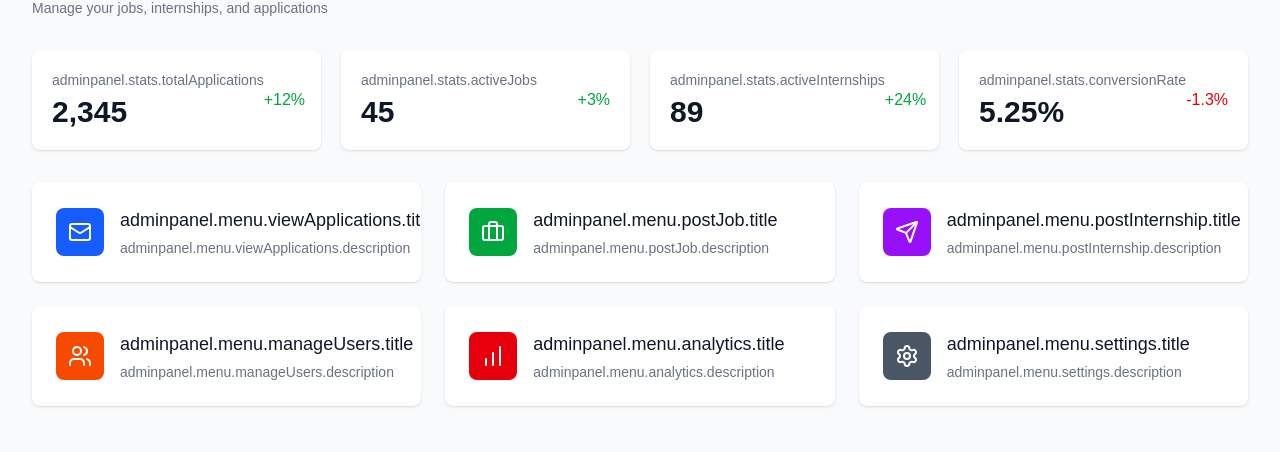
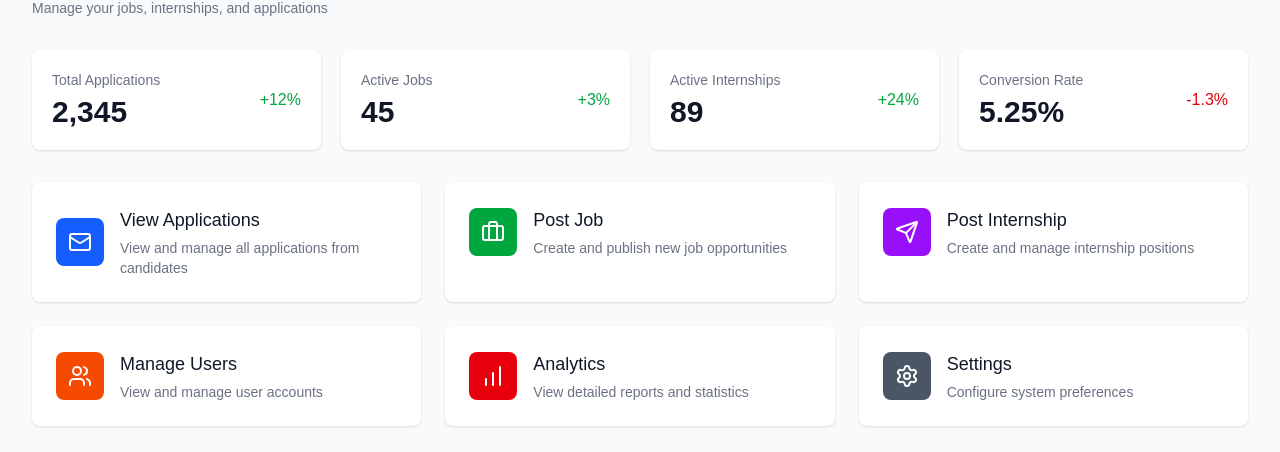
Before and after one commit to peddireddyleela2006-ui/internshala-clone, a Next.js app in the folder frontend/: page /adminpanel in a window 1280 px wide. Shown: the part 134-586 px from the top of the page. Built offline with nearby package versions, Linux system fonts and the light colour scheme; no server answers.

Commit message:
home page update

```diff
--- a/frontend/src/pages/adminpanel/index.tsx
+++ b/frontend/src/pages/adminpanel/index.tsx
@@ -1,5 +1,3 @@
-//this is for routing part
-
 
 import { Mail, Briefcase, Send, Users, BarChart, Settings } from 'lucide-react';
 import Link from 'next/link';
@@ -107,7 +105,7 @@ const index = () => {
                 <div className="flex items-center">
                   <div className="flex-1">
                     <p className="text-sm font-medium text-gray-500 truncate">
-                      {(stat.labelKey)}
+                      {t(stat.labelKey)}
                     </p>
                     <p className="mt-1 text-3xl font-semibold text-gray-900">
                       {stat.value}
@@ -138,10 +136,10 @@ const index = () => {
                   </div>
                   <div className="ml-4">
                     <h3 className="text-lg font-medium text-gray-900">
-                      {(item.titleKey)}
+                      {t(item.titleKey)}
                     </h3>
                     <p className="mt-1 text-sm text-gray-500">
-                      {(item.descriptionKey)}
+                      {t(item.descriptionKey)}
                     </p>
                   </div>
                 </div>
--- a/frontend/src/pages/index.tsx
+++ b/frontend/src/pages/index.tsx
@@ -140,8 +140,9 @@ export default function SvgSlider() {
     const fetchdata = async () => {
       try {
         const [internshipres, jobres] = await Promise.all([
-          axios.get("http://localhost:5000/api/internship"),
-          axios.get("http://localhost:5000/api/job"),
+          axios.get("https://internshala-clone-zril.onrender.com/api/internship"),
+          axios.get("https://internshala-clone-zril.onrender.com/api/job")
+
         ]);
         setinternship(internshipres.data);
         setjob(jobres.data);
@@ -367,7 +368,7 @@ export default function SvgSlider() {
                     {t("home.category.jobs")}
                   </span>
                   <Link
-                    href={`/detailjob?q=${job._id}`}
+                    href={`/detailjob/${job._id}`}
                     className="text-blue-600 hover:text-blue-700 flex items-center gap-1"
                   >
                     {t("home.category.details")}
```
